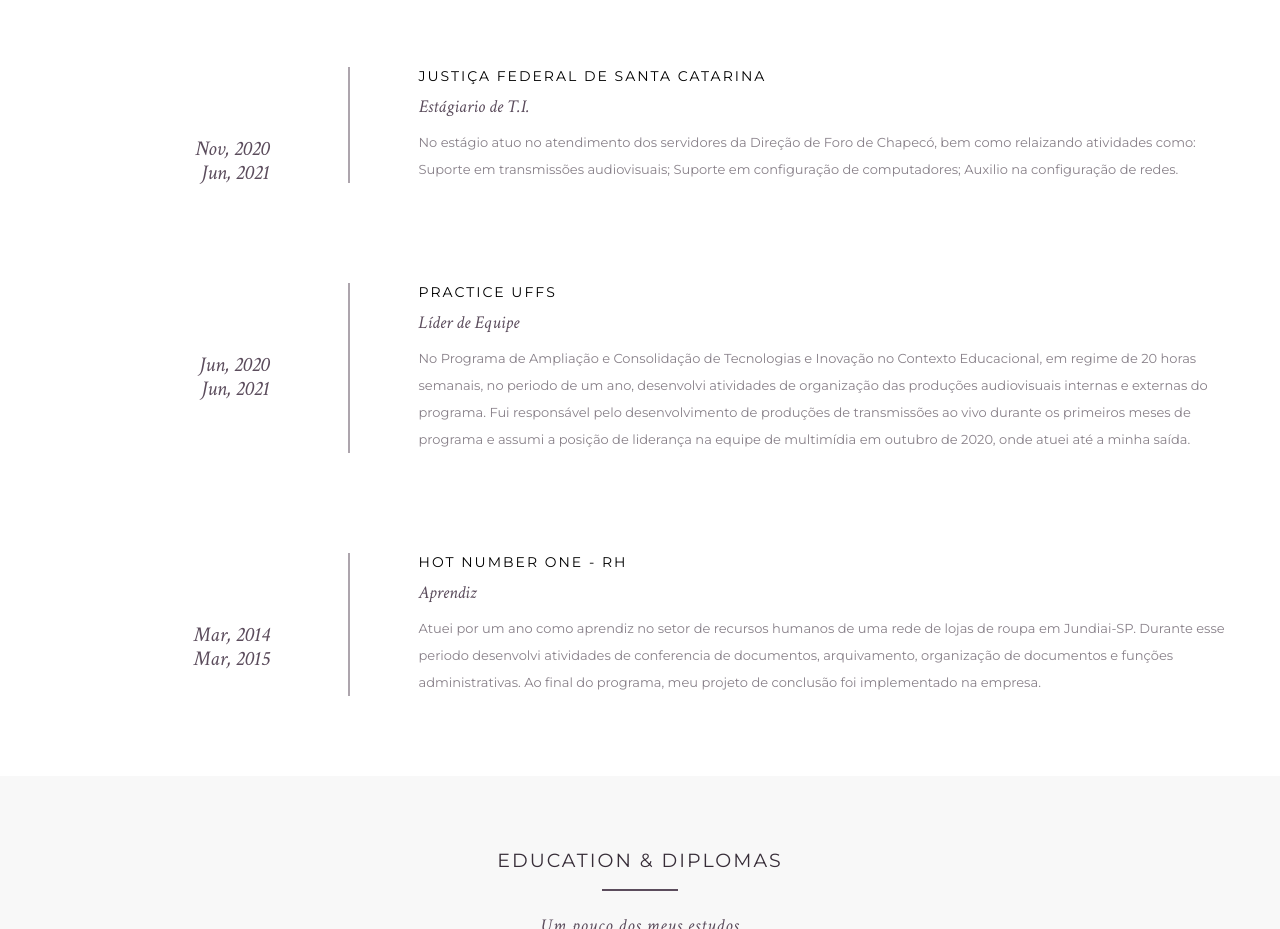
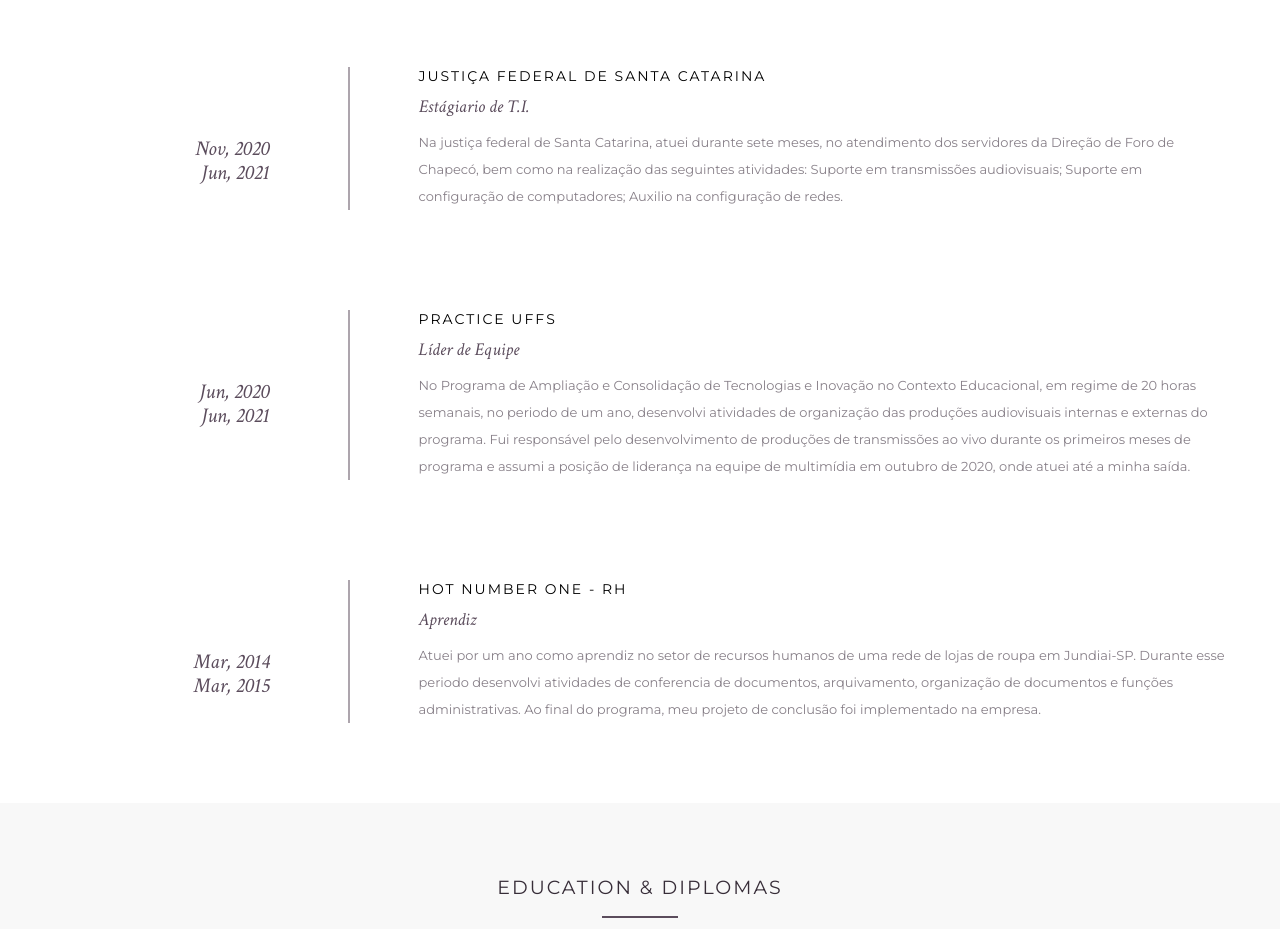
Before and after one commit to MaNegrao/manegrao.github.io, a plain HTML site: page index.html in a window 1280 px wide. Shown: the part 2227-3156 px from the top of the page. Drawn offline with nearby package versions, Linux system fonts and the light colour scheme; some packages are replaced by stand-ins of ours; a script that the page names is missing.

Commit message:
atualiza JF

```diff
--- a/index.html
+++ b/index.html
@@ -184,7 +184,7 @@
           <div class="expertiesdesc col-xs-12 col-sm-9 col-md-9 col-lg-9">
               <h4>Justiça Federal de Santa Catarina</h4>
                 <h5>Estágiario de T.I.</h5>
-                <p>No estágio atuo no atendimento dos servidores da Direção de Foro de Chapecó, bem como relaizando atividades como: Suporte em transmissões audiovisuais; Suporte em configuração de computadores; Auxilio na configuração de redes.</p>
+                <p>Na justiça federal de Santa Catarina, atuei durante sete meses, no atendimento dos servidores da Direção de Foro de Chapecó, bem como na realização das seguintes atividades: Suporte em transmissões audiovisuais; Suporte em configuração de computadores; Auxilio na configuração de redes.</p>
             </div>
         </div>
         <div class="row media">
```
